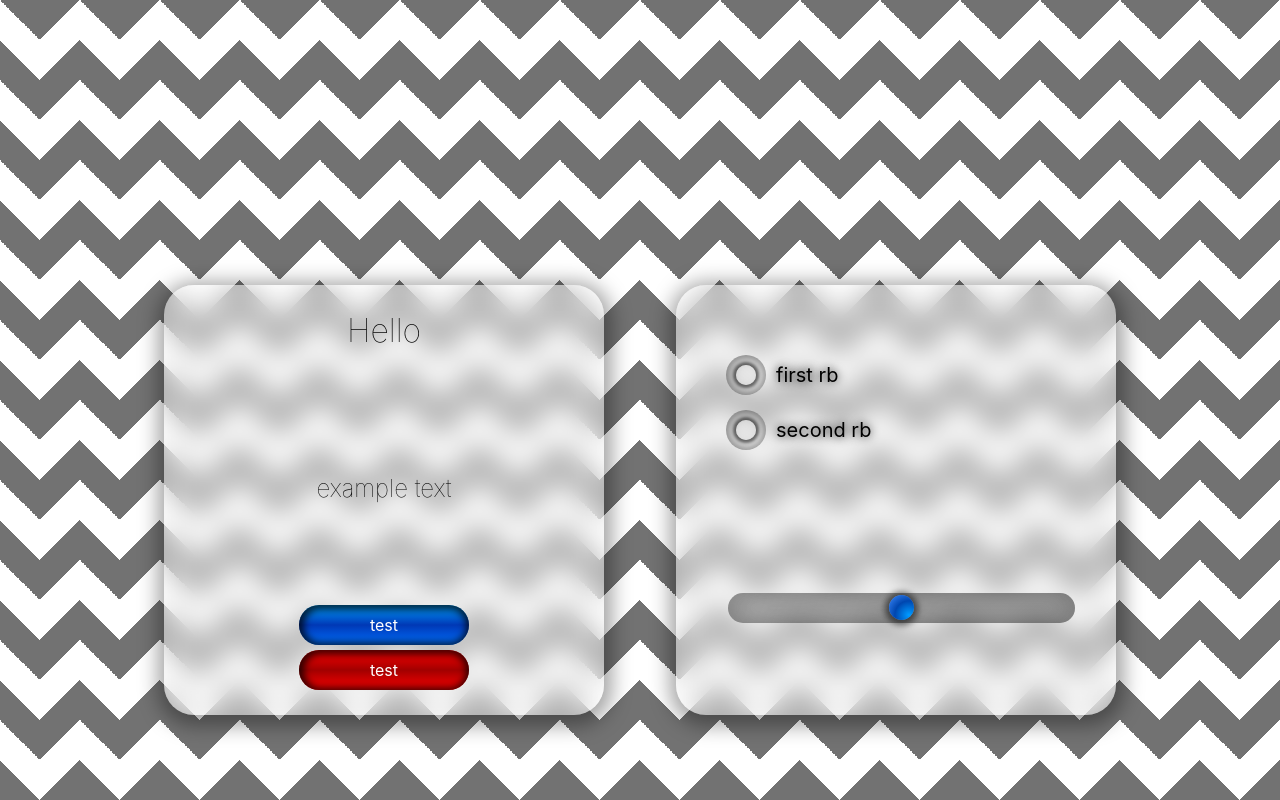
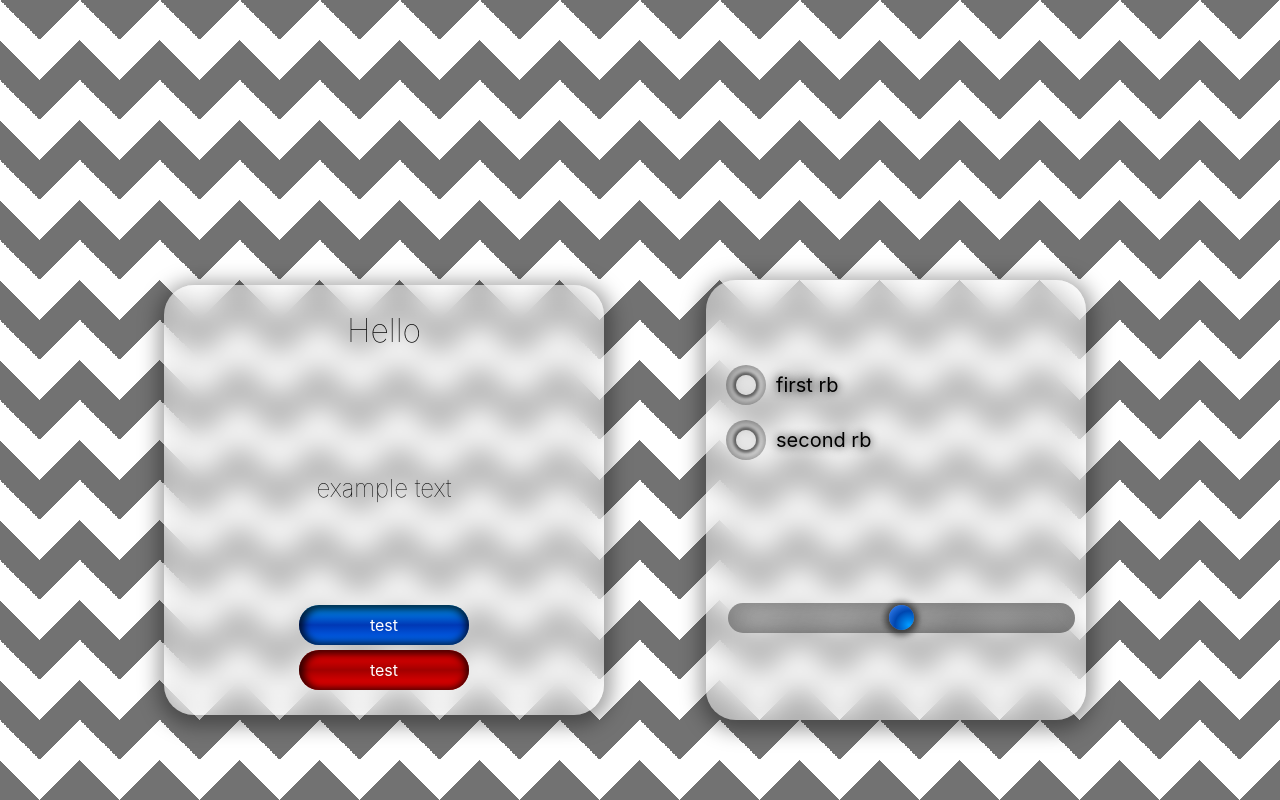
Before and after one commit to zoozoo911/ReactFrost, a React (Create React App) app: page / in a window 1280 px wide. Shown: the top 800 px of the page. Built offline with nearby package versions, Linux system fonts and the light colour scheme.

Commit message:
Added Support for adding CSS via className prop

```diff
--- a/src/App.css
+++ b/src/App.css
@@ -20,3 +20,36 @@
 ::-webkit-scrollbar {
   color: transparent;
 }
+
+.RadioGroupCSS {
+  color: black;
+  position: relative;
+  width: fit-content;
+  height: fit-content;
+}
+
+.Pane {
+  position: absolute;
+  display: flex;
+  flex-direction: column;
+  justify-content: space-around;
+  gap: 10px;
+  align-items: flex-start;
+  right: 30%;
+  padding: 20px;
+  bottom: 50%;
+  transform: translate(50%, 50%);
+  height: 400px;
+  width: 340px;
+}
+
+.DialogCSS {
+  position: absolute;
+  height: fit-content;
+  min-height: 400px;
+  width: fit-content;
+  min-width: 340px;
+  right: 70%;
+  bottom: 50%;
+  transform: translate(50%, 50%);
+}
--- a/src/App.tsx
+++ b/src/App.tsx
@@ -8,31 +8,12 @@ import Pane from "./Components/Pane/Pane";
 function App() {
   return (
     <div className="App">
-      <Pane
-        style={{
-          position: "absolute",
-          display: "flex",
-          flexDirection: "column",
-          justifyContent: "space-around",
-          gap: "10px",
-          alignItems: "flex-start",
-          right: "30%",
-          bottom: "50%",
-          height: "400px",
-          width: "340px",
-        }}
-        mode="light"
-      >
+      <Pane className="Pane" mode="light">
         <RadioGroup
           onInteracted={(value, index, label) => {
             console.log("label:" + label, "value:" + value, "index:" + index);
           }}
-          style={{
-            color: "black",
-            position: "relative",
-            width: "fit-content",
-            height: "fit-content",
-          }}
+          className="RadioGroupCSS"
         >
           <RadioButton checked={false} label="first rb" value={123} />
           <RadioButton checked={false} label="second rb" value={123} />
@@ -53,16 +34,7 @@ function App() {
         title="Hello"
         body="example text"
         mode="light"
-        style={{
-          position: "absolute",
-          height: "fit-content",
-          minHeight: "400px",
-          width: "fit-content",
-          minWidth: "340px",
-          right: "70%",
-          bottom: "50%",
-          transform: "translate(50%,50%)",
-        }}
+        className="DialogCSS"
         buttons={[
           {
             onClick: () => console.log("button 1"),
--- a/src/Components/Button/Button.tsx
+++ b/src/Components/Button/Button.tsx
@@ -4,7 +4,7 @@ import ButtonProps from "../../Models/ButtonModel";
 import "./Button.css";
 
 const Button: React.FC<ButtonProps> = (props) => {
-  const { style, label, type, mode, ...events } = props;
+  const { style = {}, label, type, mode, ...events } = props;
   const [customCSS, setCustomCSS] = useState<React.CSSProperties>({});
 
   useEffect(() => {
--- a/src/Components/Dialog/Dialog.css
+++ b/src/Components/Dialog/Dialog.css
@@ -1,19 +1,17 @@
 .DialogBoxLight,
 .DialogBoxDark {
-  display: flex;
-  flex-direction: column;
+  display: flex !important;
+  flex-direction: column !important;
   box-shadow: 1px 4px 20px 7px #0000005c;
-  align-items: center;
-  justify-content: space-between;
-  padding-top: 5px;
-  padding-bottom: 25px;
-  padding-left: 50px;
-  padding-right: 50px;
-  border-radius: 30px;
-  position: absolute;
-  right: 50%;
-  bottom: 50%;
-  transform: translate(50%, 50%);
+  align-items: center !important;
+  justify-content: space-between !important;
+  padding-top: 5px !important;
+  padding-bottom: 25px !important;
+  padding-left: 50px !important;
+  padding-right: 50px !important;
+  border-radius: 30px !important;
+  position: absolute !important;
+
   -webkit-backdrop-filter: blur(15px);
   backdrop-filter: blur(15px);
 }
--- a/src/Components/Dialog/Dialog.tsx
+++ b/src/Components/Dialog/Dialog.tsx
@@ -4,13 +4,23 @@ import DialogProps from "../../Models/DialogModel";
 import { useEffect, useState } from "react";
 import React from "react";
 
-const Dialog: React.FC<DialogProps> = (props) => {
-  const { style, title, mode, body, buttons, ...events } = props;
-
+const Dialog: React.FC<DialogProps> = ({
+  style,
+  title,
+  mode,
+  body,
+  buttons,
+  className,
+  ...events
+}) => {
   return React.cloneElement(
     <div
       style={style}
-      className={mode == "dark" ? "DialogBoxDark" : "DialogBoxLight"}
+      className={
+        mode == "dark"
+          ? "DialogBoxDark" + " " + className
+          : "DialogBoxLight" + " " + className
+      }
     >
       <h1 className={mode == "dark" ? "TitleDark" : "TitleLight"}>{title}</h1>
       <h2 className={mode == "dark" ? "BodyDark" : "BodyLight"}>{body}</h2>
--- a/src/Components/Pane/Pane.css
+++ b/src/Components/Pane/Pane.css
@@ -0,0 +1,15 @@
+.PaneLight,
+.PaneDark {
+  box-shadow: 1px 4px 20px 7px #0000005c;
+  -webkit-backdrop-filter: blur(15px);
+  backdrop-filter: blur(15px);
+  border-radius: 30px;
+}
+
+.PaneDark {
+  background-color: rgb(45 45 45 / 81%);
+}
+
+.PaneLight {
+  background-color: #ffffff70;
+}
--- a/src/Components/Pane/Pane.tsx
+++ b/src/Components/Pane/Pane.tsx
@@ -1,12 +1,13 @@
 import PaneProps from "../../Models/PaneModel";
 import React, { Component } from "react";
-import "../Dialog/Dialog.css";
+import "./Pane.css";
 
 const Pane: React.FC<PaneProps> = ({
   id,
   mode,
   style,
   children,
+  className,
   ...events
 }) => {
   const comps = ["Pane", "RadioGroup", "Slider", "Button"];
@@ -14,7 +15,11 @@ const Pane: React.FC<PaneProps> = ({
     <div
       id={id}
       style={style}
-      className={mode == "dark" ? "DialogBoxDark" : "DialogBoxLight"}
+      className={
+        mode == "dark"
+          ? "PaneDark" + " " + className
+          : "PaneLight" + " " + className
+      }
     >
       {React.Children.map(children, (component, index) => {
         console.log(component.type.name);
--- a/src/Components/RadioButtonGroup/RadioGroup.tsx
+++ b/src/Components/RadioButtonGroup/RadioGroup.tsx
@@ -8,6 +8,7 @@ const RadioGroup: React.FC<RadioGroupProps> = ({
   children,
   onInteracted,
   mode,
+  className,
   style,
   ...events
 }) => {
@@ -28,11 +29,11 @@ const RadioGroup: React.FC<RadioGroupProps> = ({
     if (onInteracted) onInteracted(value, key, label);
   };
   return React.cloneElement(
-    <div id={id} style={style} className="RadioGroup">
+    <div id={id} className={"RadioGroup" + " " + className}>
       {React.Children.map(children, (element, index) => {
         return (
           <RadioButton
-            style={style.color ? { color: style.color } : {}}
+            style={style?.color ? { color: style?.color } : {}}
             key={index}
             checked={element.props.checked}
             index={index}
--- a/src/Models/ButtonModel.d.ts
+++ b/src/Models/ButtonModel.d.ts
@@ -21,7 +21,8 @@ type ButtonProps = {
   label: string;
   type: "normal" | "cancel";
   mode: "3D" | "flat";
-  style: React.CSSProperties;
+  style?: React.CSSProperties;
+  className?: string;
   mode?: "light" | "dark";
 } & Events;
 
--- a/src/Models/DialogModel.d.ts
+++ b/src/Models/DialogModel.d.ts
@@ -7,7 +7,8 @@ type DialogProps = {
   title: string;
   mode: "dark" | "light";
   buttons: ButtonModel.ButtonProps[];
-  style: React.CSSProperties;
+  style?: React.CSSProperties;
+  className?: string;
   mode?: "light" | "dark";
 } & Events;
 
--- a/src/Models/PaneModel.d.ts
+++ b/src/Models/PaneModel.d.ts
@@ -2,9 +2,10 @@ import Events from "./EventModel";
 
 type PaneProps = {
   id?: string;
-  style: React.CSSProperties;
+  style?: React.CSSProperties;
   mode: "light" | "dark";
   children: ReactNode;
+  className?: string;
 } & Events;
 
 export default PaneProps;
--- a/src/Models/RadioGroupModel.d.ts
+++ b/src/Models/RadioGroupModel.d.ts
@@ -5,8 +5,9 @@ type RadioGroupProps = {
   id?: string;
   children: ReactNode;
   onInteracted?: (value: any, index: number, label: string) => void;
-  style: React.CSSProperties;
+  style?: React.CSSProperties;
   mode?: "light" | "dark";
+  className?: string;
 } & Omit<Events, "onChange" | "onSubmit">;
 
 export default RadioGroupProps;
```
